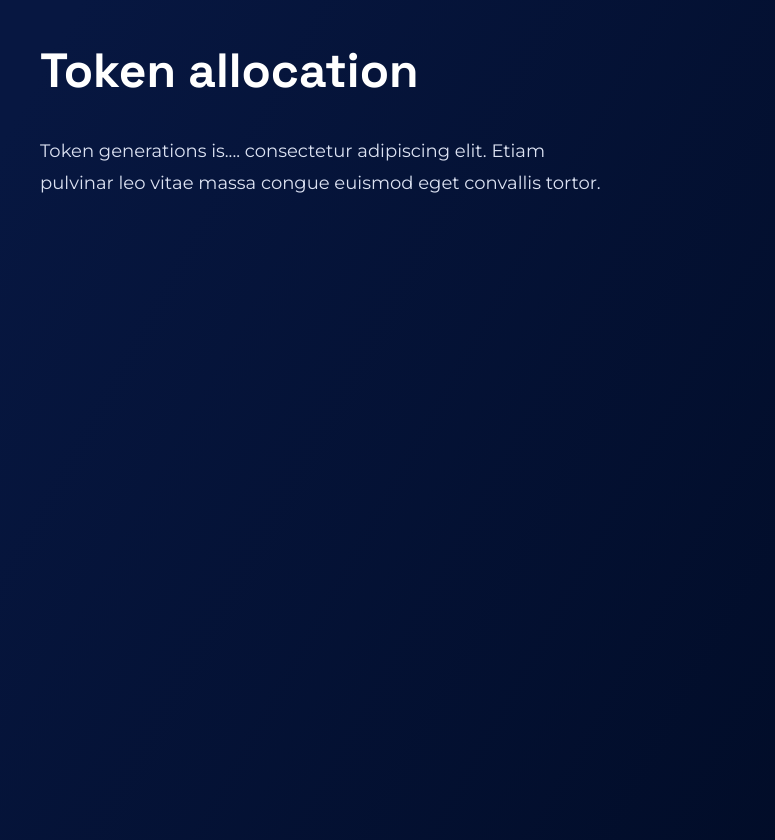
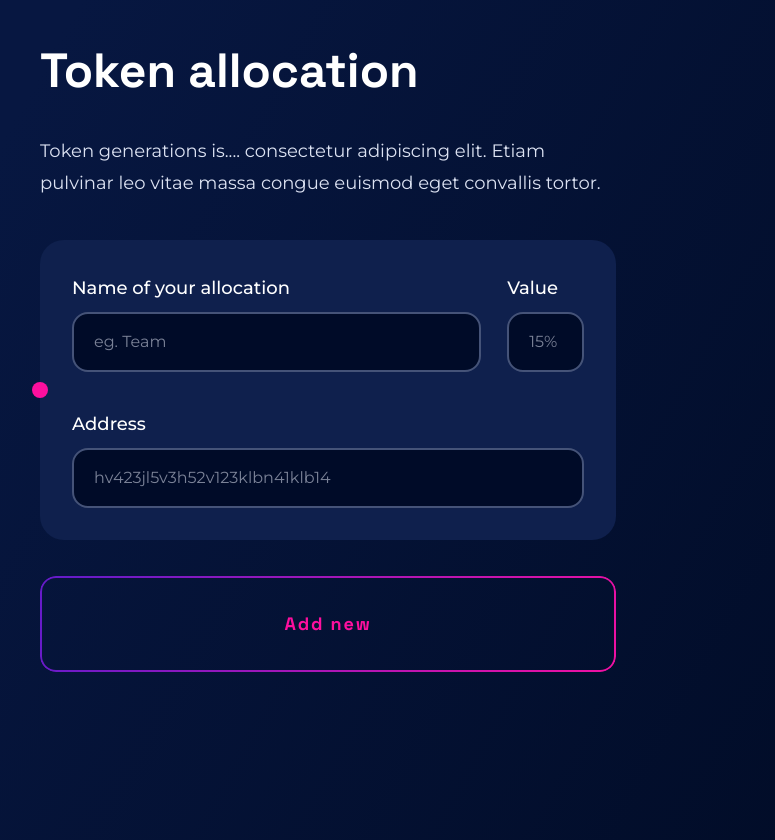
Before and after one commit to atomiklabs/deploycontracts.io, a Next.js app: page /tokenAllocation in a window 1280 px wide. Shown: the whole page, without its empty margins (312-1087 px from the left). Built offline with nearby package versions, Linux system fonts and the light colour scheme.

Commit message:
add logic to tokenAllocationPage

```diff
--- a/pages/tokenAllocation.tsx
+++ b/pages/tokenAllocation.tsx
@@ -1,17 +1,42 @@
+import { useState } from 'react'
 import Container from '@/components/Container'
+import AllocationCart from '@/components/AllocationCart'
+import SecondaryButton from '@/components/buttons/SecondaryButton'
 
 export default function tokenAllocation() {
+  const [allocations, setAllocations] = useState([0])
+  const [counter, setCounter] = useState(0)
+
+  function addAllocation() {
+    setCounter((prev) => (prev === 14 ? 0 : prev + 1))
+    let lastItem = allocations.slice(-1).toString()
+    setAllocations([...allocations, parseInt(lastItem) + 1])
+  }
+
+  function deleteAllocation(index: number) {
+    const newAllocations = allocations.filter((x) => x !== index || index === 0)
+    setAllocations([...newAllocations])
+  }
+
   return (
     <section>
       <Container>
-        <div className='mt-10 col-span-full sm:col-start-3 sm:col-span-8 xl:col-start-5 xl:col-span-4'></div>
-        <div className='mt-[38px] col-start-5 col-span-4 flex flex-col gap-y-[34px]'>
+        <div className='mt-10'></div>
+        <div className='mt-[38px] flex flex-col gap-y-[34px]'>
           <h1 className='font-space-grotesk font-bold text-xl text-white'>Token allocation</h1>
           <p className='text-gray-100'>
             Token generations is.... consectetur adipiscing elit. Etiam pulvinar leo vitae massa congue euismod eget
             convallis tortor.
           </p>
         </div>
+        <div className='mt-[41px] flex flex-col gap-y-9'>
+          {allocations.map((x, i) => (
+            <AllocationCart key={i} myKey={x} counter={counter} deleteAllocation={deleteAllocation} />
+          ))}
+          <SecondaryButton onClick={() => addAllocation()}>
+            <div className='px-12 py-4'>Add new</div>
+          </SecondaryButton>
+        </div>
       </Container>
     </section>
   )
```
